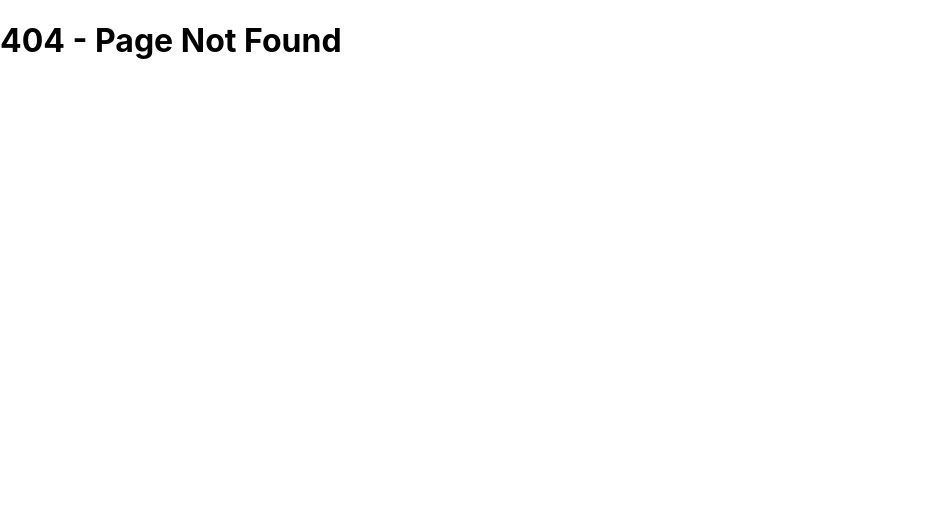
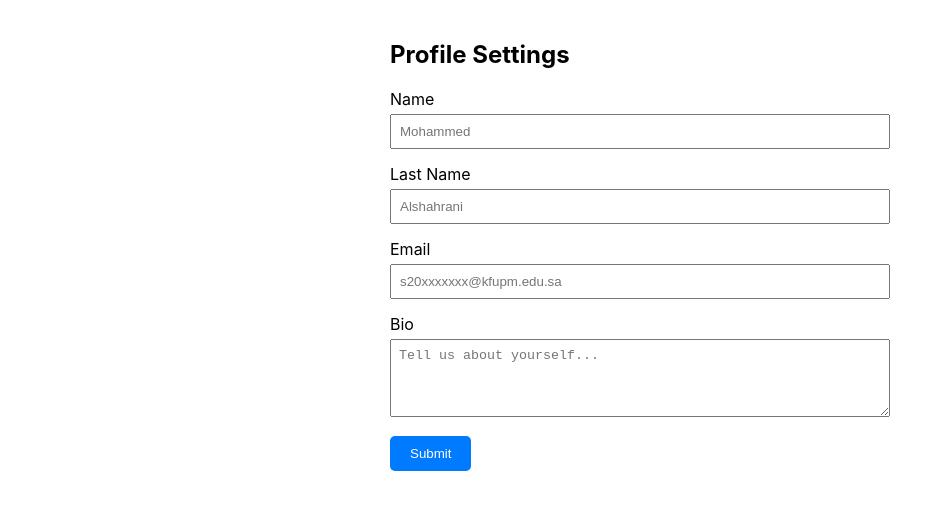
Before and after one commit to Mo7j/SWE363-project, a React (Create React App) app: page /settings in a window 1280 px wide. Before the commit this address had no page. Shown: the top 510 px of the page, without its empty margins (0-952 px from the left). Built offline with nearby package versions, Linux system fonts and the light colour scheme.

Commit message:
added new pages for profile settings and website settings, and updated the home page and forgot password page

```diff
--- a/src/App.js
+++ b/src/App.js
@@ -1,6 +1,8 @@
 import { BrowserRouter as Router, Routes, Route } from "react-router-dom";
 import Home from "./pages/Home";
 import NotFound from "./pages/NotFound";
+import ProfileSettingsPage from "./pages/ProfileSettingsPage";
+import WebsiteSettings from "./pages/WebsiteSettings";
 
 function App() {
   return (
@@ -8,6 +10,8 @@ function App() {
       <Routes>
         <Route path="/" element={<Home />} />
         <Route path="*" element={<NotFound />} />
+        <Route path="/settings" element={<ProfileSettingsPage />} />
+        <Route path="/website-settings" element={<WebsiteSettings />} />
       </Routes>
     </Router>
   );
--- a/src/pages/Home.jsx
+++ b/src/pages/Home.jsx
@@ -1,3 +1,13 @@
+import { useNavigate } from 'react-router-dom';
+
 export default function Home() {
-    return <h1>Welcome to the Home Page</h1>;
-  }
+  const navigate = useNavigate();
+
+  return (
+    <div>
+      <h1>Welcome to the Home Page</h1>
+      <button onClick={() => navigate('/settings')}>Go to Profile Settings</button>
+      <button onClick={() => navigate('/website-settings')}>Go to Website Settings</button>
+    </div>
+  );
+}
--- /dev/null
+++ b/src/pages/ProfileSettingsPage.jsx
@@ -0,0 +1,92 @@
+import React, { useState } from 'react';
+
+const ProfileSettingsPage = () => {
+    const [formData, setFormData] = useState({
+        name: '',
+        lastname: '',
+        email: '',
+        bio: '',
+    });
+
+    const handleChange = (e) => {
+        const { name, value } = e.target;
+        setFormData({ ...formData, [name]: value });
+    };
+
+    const handleSubmit = (e) => {
+        e.preventDefault();
+        console.log('Form Data Submitted:', formData);
+        // Add your form submission logic here
+        const isValid = formData.name && formData.lastname && formData.email.endsWith("@kfupm.edu.sa") && formData.bio;
+        if (isValid) {
+            alert("Changes Saved Successfully");
+        }
+        else if (!formData.email.endsWith("@kfupm.edu.sa")) {
+            alert("Please fill in your KFUPM email address correctly.");
+        }
+        else {
+            alert("Please fill out all fields before submitting.");
+        }
+    };
+
+    return (
+        <div style={{ maxWidth: '500px', margin: '0 auto', padding: '20px' }}>
+            <h2>Profile Settings</h2>
+            <form onSubmit={handleSubmit}>
+                <div style={{ marginBottom: '15px' }}>
+                    <label htmlFor="name" style={{ display: 'block', marginBottom: '5px' }}>Name</label>
+                    <input
+                        type="text"
+                        id="name"
+                        name="name"
+                        value={formData.name}
+                        onChange={handleChange}
+                        placeholder="Mohammed"
+                        style={{ width: '100%', padding: '8px', boxSizing: 'border-box' }}
+                    />
+                </div>
+                <div style={{ marginBottom: '15px' }}>
+                    <label htmlFor="lastname" style={{ display: 'block', marginBottom: '5px' }}>Last Name</label>
+                    <input
+                        type="text"
+                        id="lastname"
+                        name="lastname"
+                        value={formData.lastname}
+                        onChange={handleChange}
+                        placeholder="Alshahrani"
+                        style={{ width: '100%', padding: '8px', boxSizing: 'border-box' }}
+                    />
+                </div>
+                <div style={{ marginBottom: '15px' }}>
+                    <label htmlFor="email" style={{ display: 'block', marginBottom: '5px' }}>Email</label>
+                    <input
+                        type="email"
+                        id="email"
+                        name="email"
+                        value={formData.email}
+                        onChange={handleChange}
+                        placeholder="s20xxxxxxx@kfupm.edu.sa"
+                        style={{ width: '100%', padding: '8px', boxSizing: 'border-box' }}
+                    />
+                </div>
+                <div style={{ marginBottom: '15px' }}>
+                    <label htmlFor="bio" style={{ display: 'block', marginBottom: '5px' }}>Bio</label>
+                    <textarea
+                        id="bio"
+                        name="bio"
+                        value={formData.bio}
+                        onChange={handleChange}
+                        placeholder="Tell us about yourself..."
+                        style={{ width: '100%', padding: '8px', boxSizing: 'border-box' }}
+                        rows="4"
+                    />
+                </div>
+                <button type="submit" style={{ padding: '10px 20px', backgroundColor: '#007BFF', color: '#fff', border: 'none', borderRadius: '5px', cursor: 'pointer' }}>
+                    Submit
+                </button>
+            </form>
+        </div>
+    );
+};
+
+export default ProfileSettingsPage;
--- /dev/null
+++ b/src/pages/WebsiteSettings.jsx
@@ -0,0 +1,58 @@
+import React, { useState } from 'react';
+
+const WebsiteSettings = () => {
+    const [settings, setSettings] = useState({
+        theme: 'light',
+        notifications: true,
+    });
+
+    const handleChange = (e) => {
+        const { name, value, type, checked } = e.target;
+        setSettings({
+            ...settings,
+            [name]: type === 'checkbox' ? checked : value,
+        });
+    };
+
+    const handleSave = () => {
+        alert('Settings saved!');
+        console.log(settings);
+    };
+
+    return (
+        <div style={{ padding: '20px' }}>
+            <h1>Website Settings</h1>
+            <div style={{ marginBottom: '15px' }}>
+                <label>
+                    Theme:
+                    <select
+                        name="theme"
+                        value={settings.theme}
+                        onChange={handleChange}
+                        style={{ marginLeft: '10px' }}
+                    >
+                        <option value="light">Light</option>
+                        <option value="dark">Dark</option>
+                    </select>
+                </label>
+            </div>
+            <div style={{ marginBottom: '15px' }}>
+                <label>
+                    Enable Notifications:
+                    <input
+                        type="checkbox"
+                        name="notifications"
+                        checked={settings.notifications}
+                        onChange={handleChange}
+                        style={{ marginLeft: '10px' }}
+                    />
+                </label>
+            </div>
+            <button onClick={handleSave} style={{ padding: '10px 20px' }}>
+                Save Settings
+            </button>
+        </div>
+    );
+};
+
+export default WebsiteSettings;
```
Also changed, not shown: src/pages/ForgotPassword.jsx (added, +45 -0 lines).
